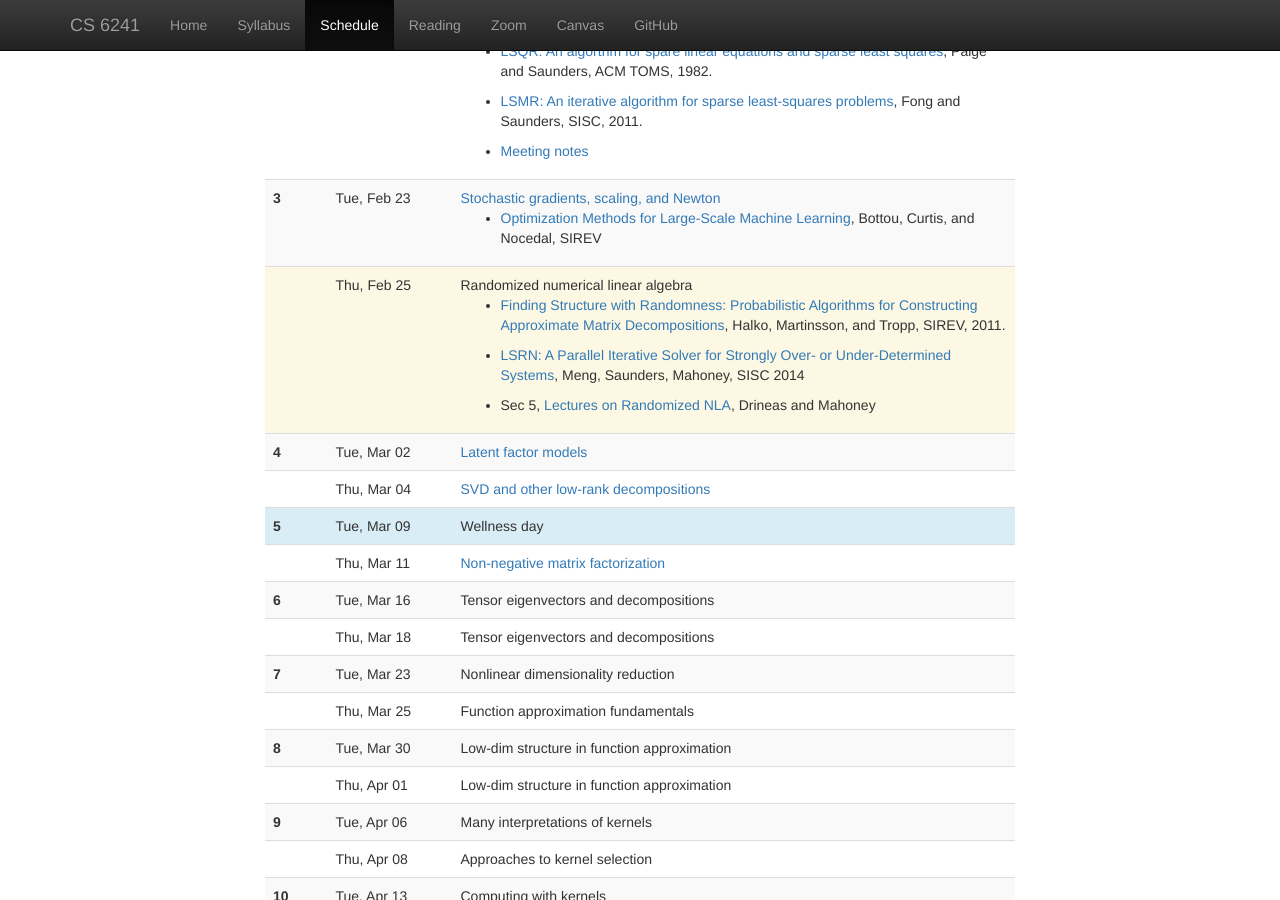
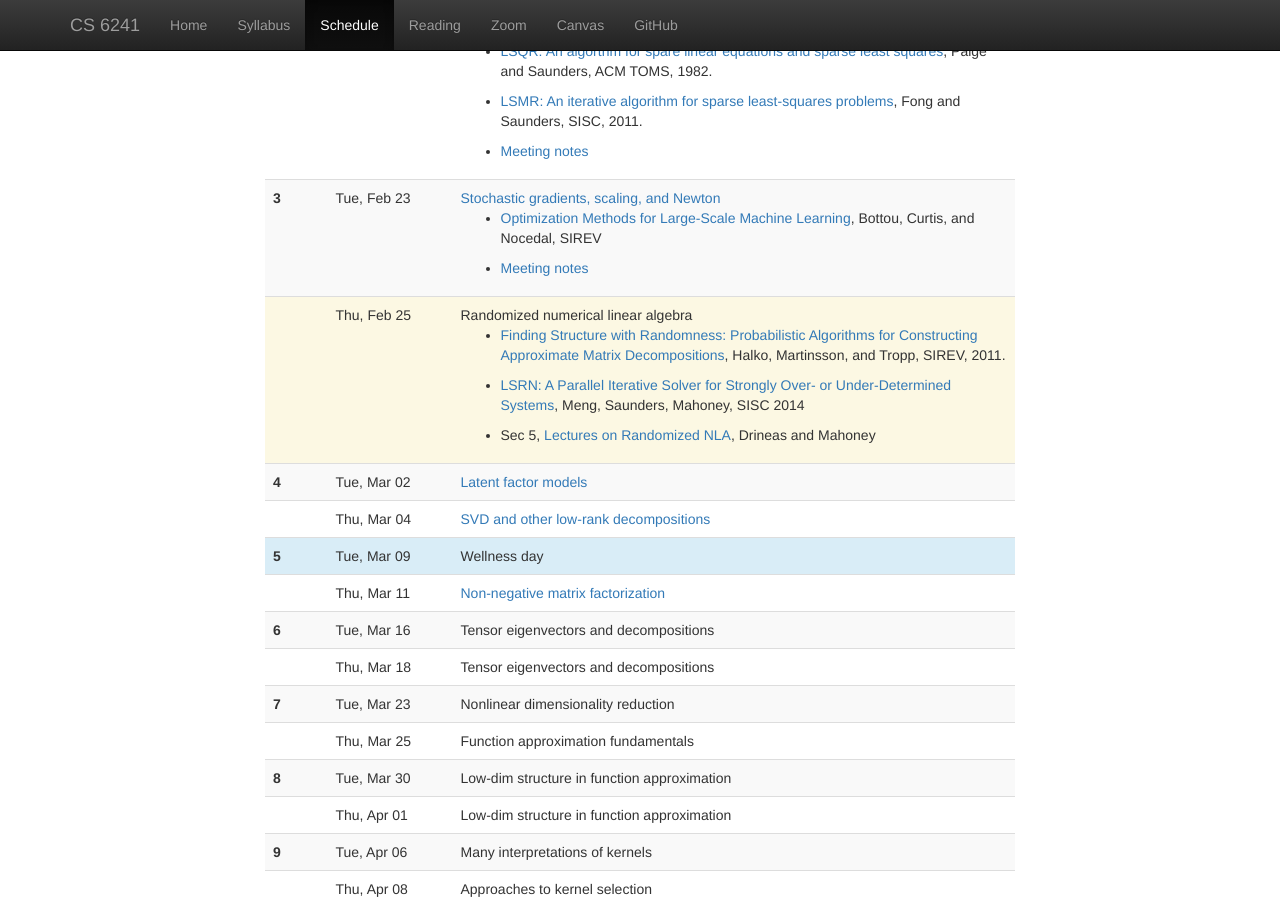
Before and after one commit to dbindel/cs6241-s21, a Jekyll site: the page built from web/schedule.html, in a window 1280 px wide and 900 px high, scrolled down 746 px. Built offline with Jekyll 4.4.1, drawn with Linux system fonts in a browser that asks for light colours; nearby versions of some CDN libraries.

Commit message:
Add 2/23 link.

```diff
--- a/web/_data/lectures.yml
+++ b/web/_data/lectures.yml
@@ -51,6 +51,7 @@
   notes: 2021-02-23.pdf
   hw:
     - "[Optimization Methods for Large-Scale Machine Learning](https://www.cs.cornell.edu/courses/cs6241/2019sp/readings/Bottou-2018-opt.pdf), Bottou, Curtis, and Nocedal, SIREV"
+    - "[Meeting notes](meetings/2021-02-23.html)"
 -
   date: 2021-02-25
   info: Randomized numerical linear algebra
```
